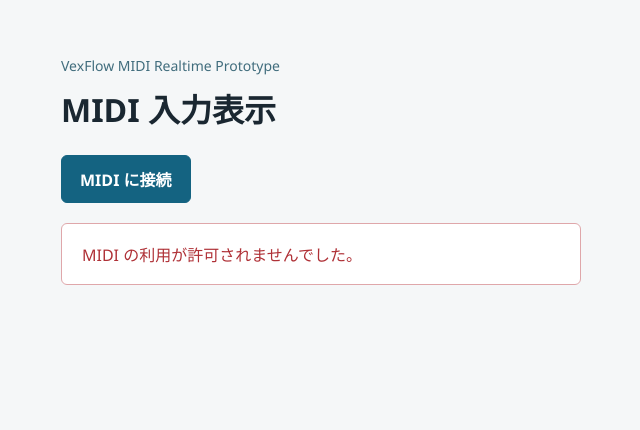
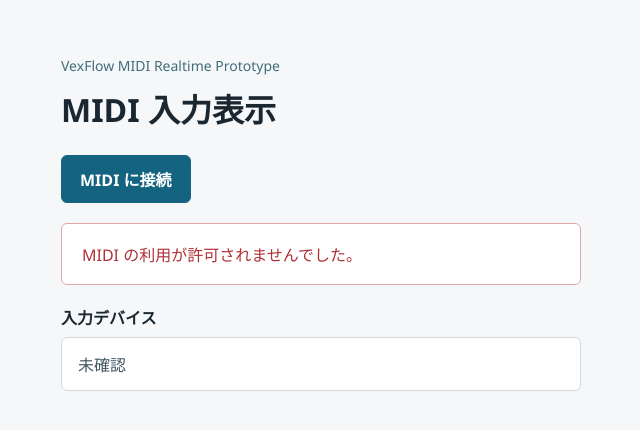
Before and after one commit to tikuwabuoden/VexFlow_MIDI, a website built with Vite: page index.html in a window 1280 px wide. Both pictures are taken after a click on the button "MIDI に接続". Shown: the whole page, without its empty margins (223-863 px from the left). Built offline with nearby package versions, Linux system fonts and the light colour scheme.

Commit message:
feat: MIDI入力デバイス名を表示

```diff
--- a/src/main.ts
+++ b/src/main.ts
@@ -12,17 +12,23 @@ app.innerHTML = `
     <h1>MIDI 入力表示</h1>
     <button class="connect-button" type="button">MIDI に接続</button>
     <p class="status" data-state="idle">アプリケーションの準備ができました。</p>
+    <section class="device-panel" aria-label="MIDI 入力デバイス">
+      <h2>入力デバイス</h2>
+      <p class="device-list">未確認</p>
+    </section>
   </main>
 `;
 
 const connectButton = document.querySelector<HTMLButtonElement>(".connect-button");
 const status = document.querySelector<HTMLParagraphElement>(".status");
+const deviceList = document.querySelector<HTMLParagraphElement>(".device-list");
 
-if (!connectButton || !status) {
+if (!connectButton || !status || !deviceList) {
   throw new Error("MIDI connection controls were not found.");
 }
 
 const statusElement = status;
+const deviceListElement = deviceList;
 
 connectButton.addEventListener("click", async () => {
   if (!("requestMIDIAccess" in navigator)) {
@@ -34,10 +40,12 @@ connectButton.addEventListener("click", async () => {
   showStatus("MIDI の利用許可を確認しています。", "idle");
 
   try {
-    await navigator.requestMIDIAccess();
+    const midiAccess = await navigator.requestMIDIAccess();
     showStatus("MIDI を利用できます。", "success");
+    showInputDevices(midiAccess);
   } catch {
     showStatus("MIDI の利用が許可されませんでした。", "error");
+    showDeviceList("未確認");
   } finally {
     connectButton.disabled = false;
   }
@@ -47,3 +55,16 @@ function showStatus(message: string, state: "idle" | "success" | "error"): void
   statusElement.textContent = message;
   statusElement.dataset.state = state;
 }
+
+function showInputDevices(midiAccess: MIDIAccess): void {
+  const inputNames: string[] = [];
+  midiAccess.inputs.forEach((input) => {
+    inputNames.push(input.name ?? "名称不明のデバイス");
+  });
+
+  showDeviceList(inputNames.length > 0 ? inputNames.join(", ") : "入力デバイスは検出されませんでした。");
+}
+
+function showDeviceList(message: string): void {
+  deviceListElement.textContent = message;
+}
--- a/src/style.css
+++ b/src/style.css
@@ -71,3 +71,24 @@ h1 {
   border-color: #dfa7aa;
   color: #af3036;
 }
+
+.device-panel {
+  max-width: 520px;
+  margin-top: 20px;
+}
+
+.device-panel h2 {
+  margin: 0 0 8px;
+  font-size: 16px;
+  font-weight: 600;
+  letter-spacing: 0;
+}
+
+.device-list {
+  margin: 0;
+  padding: 14px 16px;
+  border: 1px solid #d0dade;
+  border-radius: 6px;
+  background: #ffffff;
+  color: #435762;
+}
```
